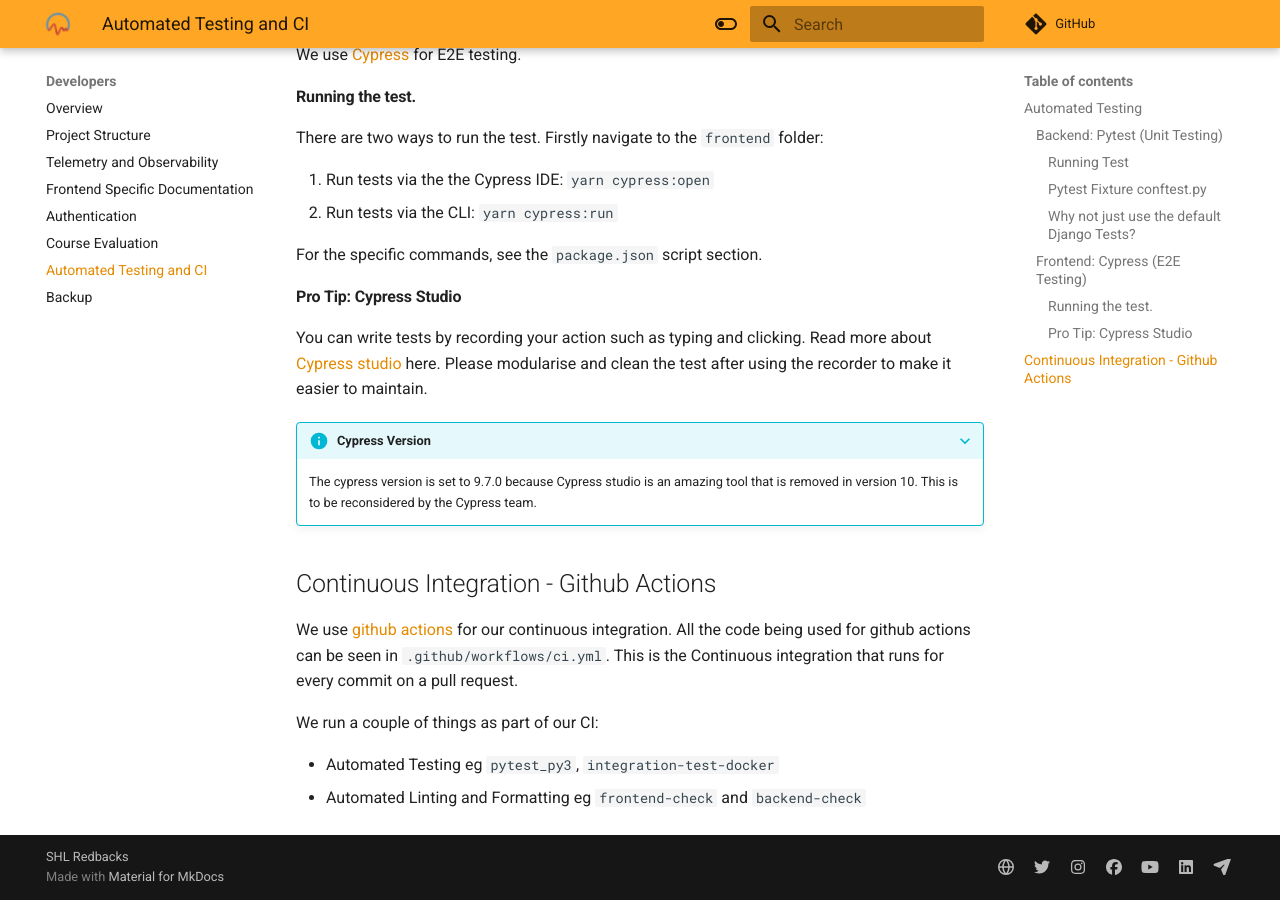
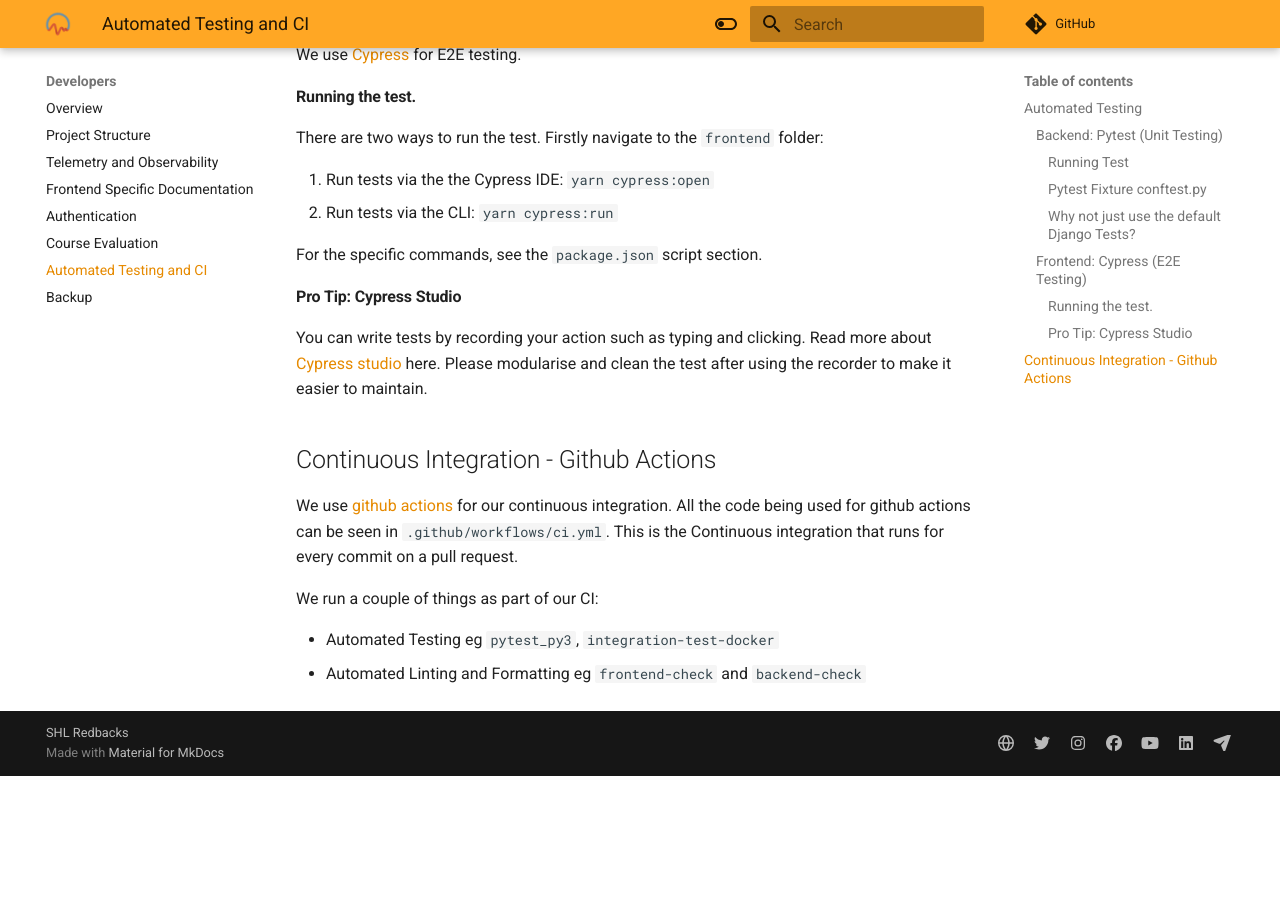
Before and after one commit to uwasystemhealth/IndEAAv2, an MkDocs documentation site: the page built from docs/docs/developer/automated_testing_and_ci.md, in a window 1280 px wide and 900 px high, scrolled down 1484 px. Built offline with MkDocs 1.6.1 and Material for MkDocs 9.7.7, drawn with Linux system fonts in a browser that asks for light colours; comment, search, counter and statistics services are not loaded; after the commit the page ends 2260 px from its top, so only the background shows below that.

Commit message:
update documentation

```diff
--- a/docs/docs/developer/automated_testing_and_ci.md
+++ b/docs/docs/developer/automated_testing_and_ci.md
@@ -55,9 +55,6 @@
 #### Pro Tip: Cypress Studio
 You can write tests by recording your action such as typing and clicking. Read more about [Cypress studio](https://docs.cypress.io/guides/references/cypress-studio) here. Please modularise and clean the test after using the recorder to make it easier to maintain.
 
-???+ info "Cypress Version"
-    The cypress version is set to 9.7.0 because Cypress studio is an amazing tool that is removed in version 10. This is to be reconsidered by the Cypress team.
-
 ## Continuous Integration - Github Actions
 
 We use [github actions](https://github.com/features/actions) for our continuous integration. All the code being used for github actions can be seen in `.github/workflows/ci.yml`. This is the Continuous integration that runs for every commit on a pull request.
```
